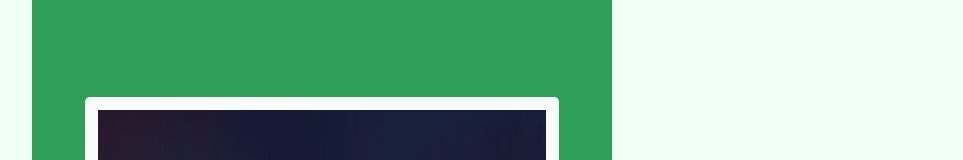
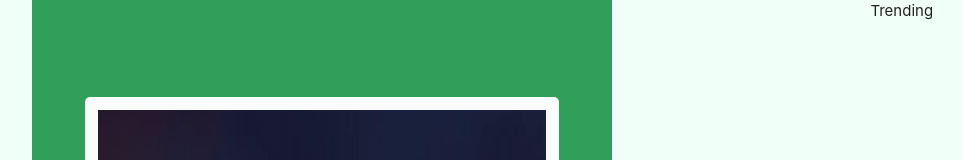
Before and after one commit to shivam-tyagi/RegistrationPOC, a React (Create React App) app in the folder src/client/: page / in a window 1280 px wide. Shown: the top 160 px of the page, without its empty margins (77-1040 px from the left). Built offline with nearby package versions, Linux system fonts and the light colour scheme.

Commit message:
singup and landing properties

```diff
--- a/src/client/src/components/layout/Landing.js
+++ b/src/client/src/components/layout/Landing.js
@@ -18,6 +18,7 @@ class Landing extends Component {
           <div className="col s12 center-align ">
             <ImageCarouselForLogin images = {landing_top_carousel_images} landingPage='true'></ImageCarouselForLogin>
             <div className="trendingImageContainer">
+              <div className='trending-text-label'>Trending</div>
               <div className="trendingImageElems">
                 {
                   templateLayouts.map((template, index) => {
```
